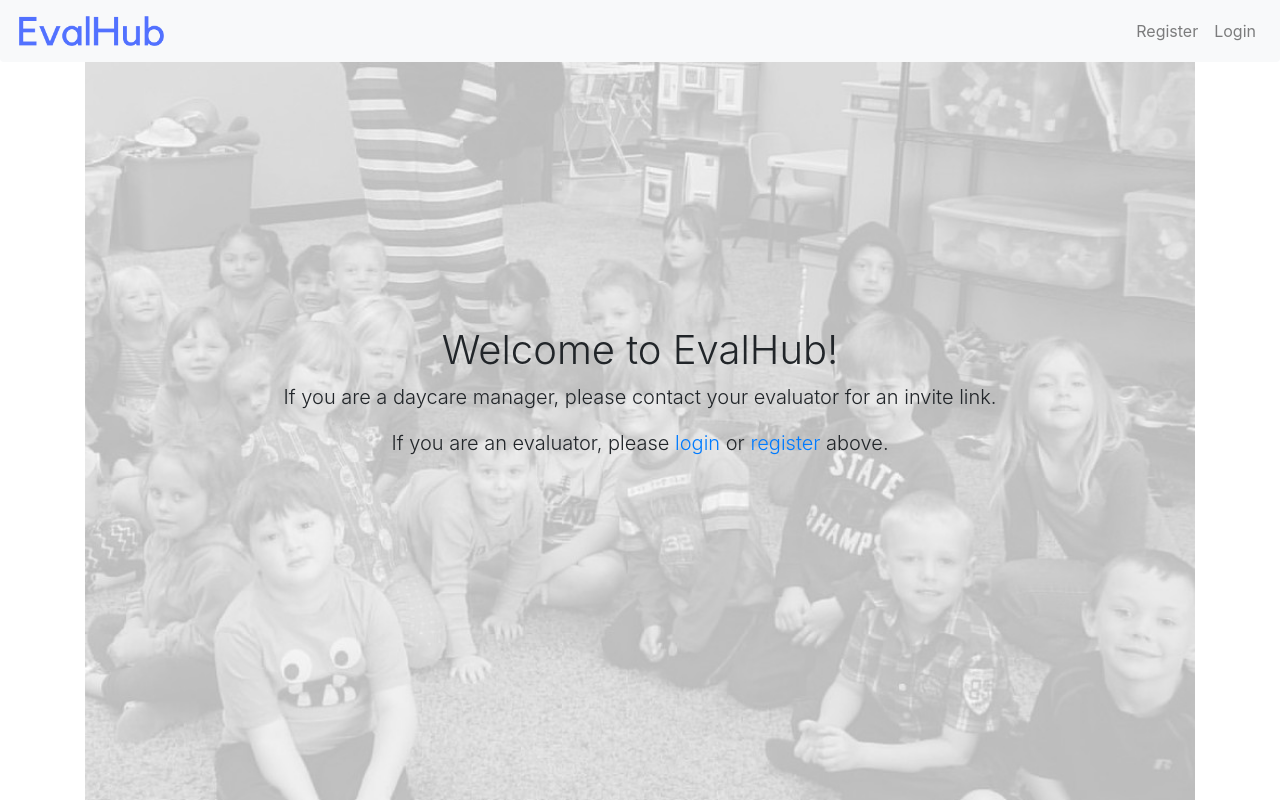
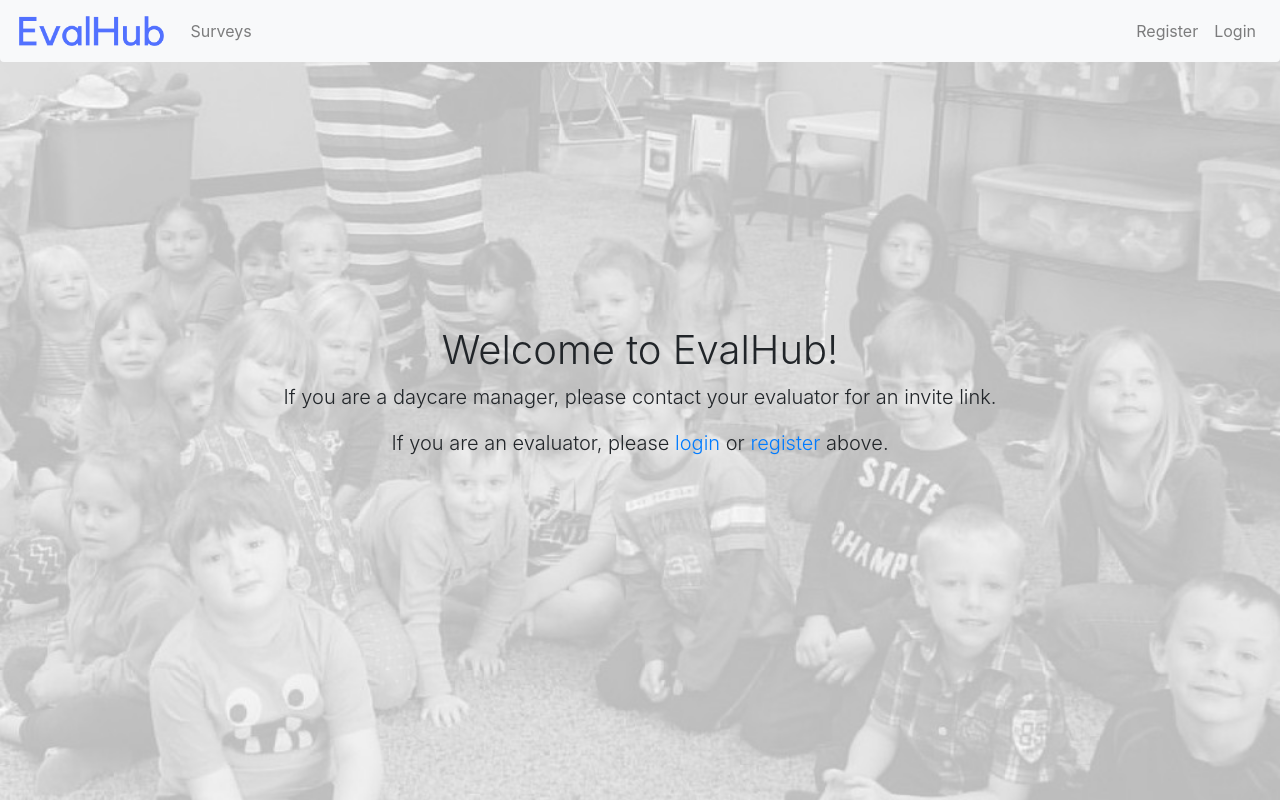
Before and after one commit to GMMan/evalhub, a Django app: page / in a window 1280 px wide. Run offline with Django 3.2, Linux system fonts and the light colour scheme; some libraries are stand-ins or nearby versions.

Commit message:
added surveys
fixed index

```diff
--- a/evalhub/urls.py
+++ b/evalhub/urls.py
@@ -27,6 +27,7 @@ admin.site.site_header = ugettext_lazy('EvalHub admin')
 urlpatterns = [
     path('admin/', admin.site.urls),
     path('', evalhub_views.index, name='index'),
+    path('surveys/', evalhub_views.surveys, name='surveys'),
 ]
 
 if 'survey' in settings.INSTALLED_APPS:
--- a/evalhubapp/templates/evalhubapp/base.html
+++ b/evalhubapp/templates/evalhubapp/base.html
@@ -12,7 +12,9 @@
   </head>
   <body>
     {% include 'evalhubapp/header.html' %}
-    <div class="container" id="main-content">
+    {% block fullwidth %}
+    {% endblock %}
+   <div class="container" id="main-content">
       {% block content %}
       <div class="jumbotron">
         <h1 class="display-4">Coming soon!</h1>
--- a/evalhubapp/templates/evalhubapp/header.html
+++ b/evalhubapp/templates/evalhubapp/header.html
@@ -6,6 +6,11 @@
             <img src="{% static 'img/evalhub_wordmark.png' %}" alt="EvalHub" style="height: 36px; width: auto;">
         </a>
         <div class="collapse navbar-collapse" id="navbarSupportedContent">
+            <ul class="navbar-nav mr-auto" id="loggedInContent">
+                <li class="nav-item">
+                    <a class="nav-link" href="{% url 'surveys' %}">Surveys</a>
+                </li>
+            </ul>
             <ul class="navbar-nav ml-auto">
                 <li class="nav-item">
                     <a class="nav-link" href="#">Register</a>
--- a/evalhubapp/templates/evalhubapp/index.html
+++ b/evalhubapp/templates/evalhubapp/index.html
@@ -1,5 +1,5 @@
 {% extends 'evalhubapp/base.html' %}
-{% block content %}
+{% block fullwidth %}
   <div class="masthead">
     <div class="row h-100 align-items-center">
       <div class="col-12 text-center">
@@ -21,3 +21,5 @@
     }
   </style>
 {% endblock %}
+{% block content %}
+{% endblock %}
--- a/evalhubapp/views.py
+++ b/evalhubapp/views.py
@@ -5,3 +5,7 @@ from django.shortcuts import render
 
 def index(request):
     return render(request, 'evalhubapp/index.html')
+
+
+def surveys(request):
+    return render(request, 'evalhubapp/surveys.html')
```
Also changed, not shown: evalhubapp/templates/evalhubapp/surveys.html (added, +7 -0 lines).
